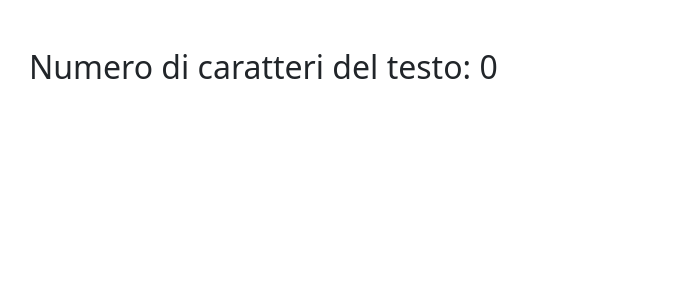
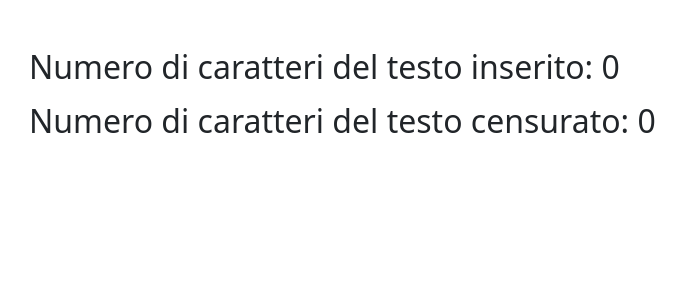
Before and after one commit to leonardopozzan/php-badwords, a PHP site: page /paragrafo.php?parola=1 in a window 1280 px wide. Shown: the top 300 px of the page, without its empty margins (53-739 px from the left). Run offline with PHP 8.4, Linux system fonts and the light colour scheme; data that the repository does not hold is empty; some libraries are stand-ins or nearby versions.

Commit message:
es finito

```diff
--- a/paragrafo.php
+++ b/paragrafo.php
@@ -22,7 +22,9 @@ $pCensoredLength = strlen($pCensored);
 
 <body>
 <div class="container mt-5">
-    <h2>Numero di caratteri del testo: <?php echo $pCensoredLength ?></h2>
-    <p><?php echo $pCensored ?></p>
+    <h2>Numero di caratteri del testo inserito: <?php echo $pLength ?></h2>
+    <p class="fs-3"><?php echo $p ?></p>
+    <h2>Numero di caratteri del testo censurato: <?php echo $pCensoredLength ?></h2>
+    <p class="fs-3"><?php echo $pCensored ?></p>
 </div>
 </body>
```
